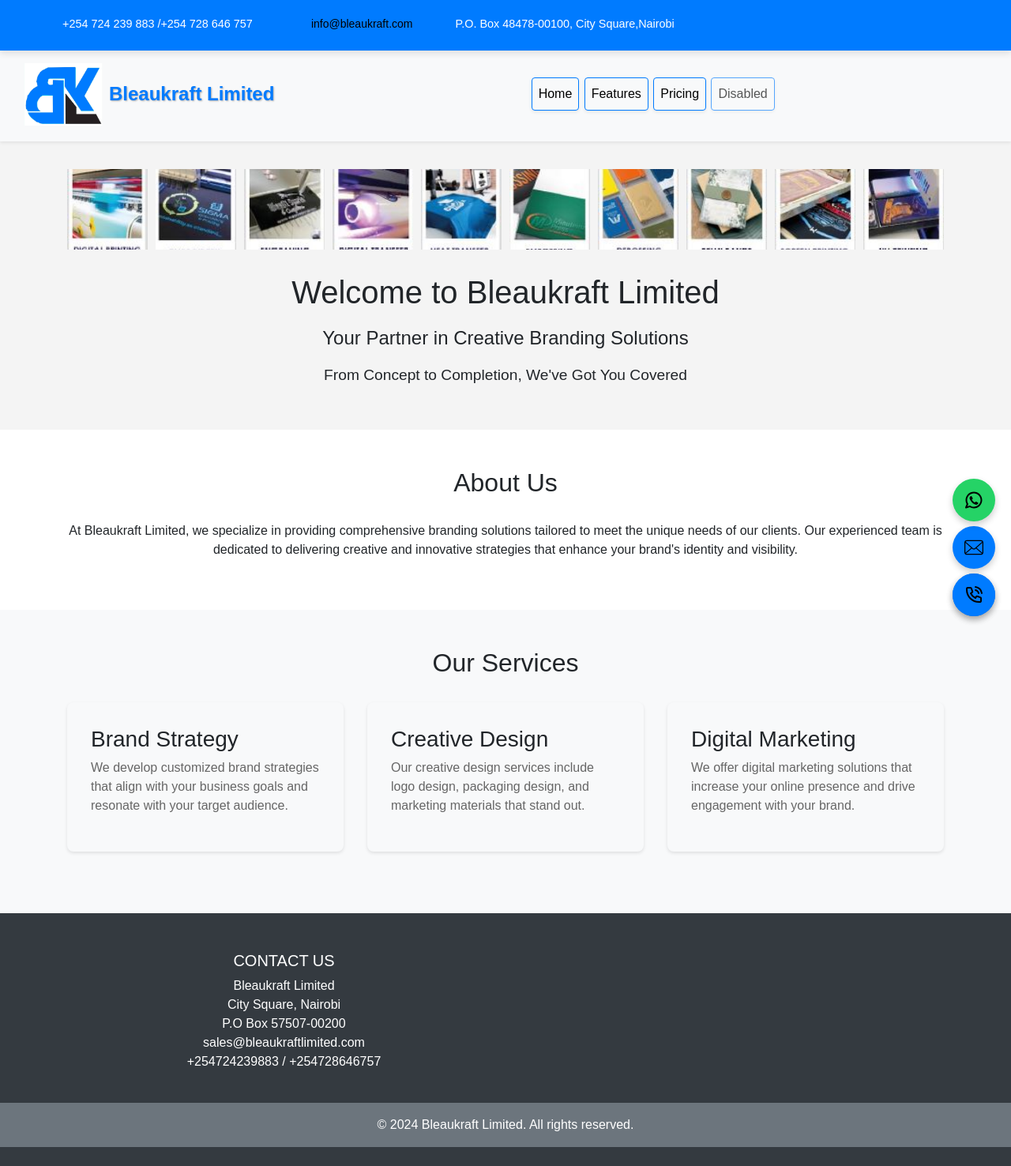
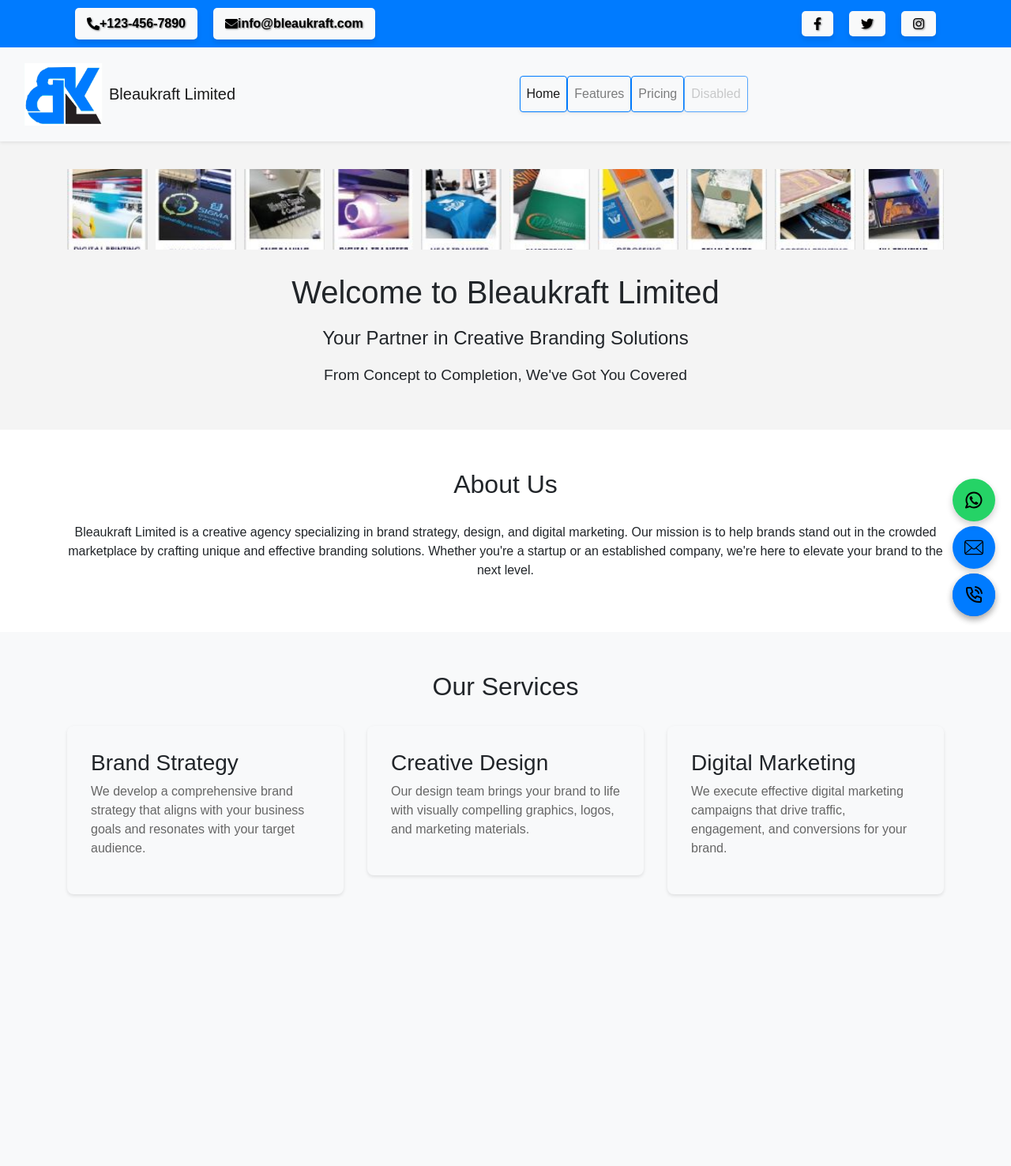
Before and after one commit to ElvisMw/bleaukraft_limited, a Django app: page /branding/landingpage/ in a window 1280 px wide. Shown: the whole page at 79% size. After the commit the page ends 1134 px from the top, so only its background shows below. Run offline with Django 4.2, Linux system fonts and the light colour scheme; some libraries are stand-ins or nearby versions.

Commit message:
landing page update

```diff
--- a/bleaukraft/branding/templates/branding/landingpage.html
+++ b/bleaukraft/branding/templates/branding/landingpage.html
@@ -1,13 +1,14 @@
 {% load static %}
 <!DOCTYPE html>
 <html lang="en">
+
 <head>
     <meta charset="UTF-8">
     <meta name="viewport" content="width=device-width, initial-scale=1.0">
     <title>Bleaukraft Limited - Creative Branding Solutions</title>
     <link rel="stylesheet" href="https://stackpath.bootstrapcdn.com/bootstrap/4.5.2/css/bootstrap.min.css">
     <link rel="stylesheet" href="{% static 'branding/css/style.css' %}">
-
+    <link rel="stylesheet" href="https://cdnjs.cloudflare.com/ajax/libs/font-awesome/5.15.3/css/all.min.css">
     <style>
         /* Fixed Contact Info Styles */
         .contact-info {
@@ -16,31 +17,90 @@
             width: 100%;
             background-color: #343a40;
             color: #fff;
-    z-index: 1040; /* Ensure it stays above the navbar */
+            z-index: 1040;
             padding: 10px 0;
+            display: flex;
+            justify-content: space-between;
+            align-items: center;
+            padding: 10px 20px;
+        }
 
+        /* Layout for Contact Details and Social Links */
+        .contact-info .container {
+            display: flex;
+            justify-content: space-between;
+            align-items: center;
+            width: 100%;
+        }
+
+        .contact-info .contact-details,
+        .contact-info .social-links {
+            display: flex;
+            align-items: center;
+            justify-content: center;
+        }
+
+        /* Button Styles */
+        .contact-info .contact-details span,
+        .contact-info .social-links a {
+            display: flex;
+            align-items: center;
+            color: #000;
+            font-size: 1rem;
+            font-weight: bold;
+            text-shadow: 1px 1px 2px rgba(0, 0, 0, 0.5);
+            padding: 8px 15px;
+            background-color: #f8f9fa;
+            border-radius: 5px;
+            margin: 0 10px;
+            transition: background-color 0.3s, color 0.3s;
+            box-shadow: 0 4px 6px rgba(0, 0, 0, 0.1);
+        }
+
+        .contact-info .contact-details span:hover,
+        .contact-info .social-links a:hover {
+            background-color: #007bff;
+            color: #fff;
+        }
+
+        /* Adjust spacing for mobile screens */
+        @media (max-width: 768px) {
+            .contact-info .container {
+                flex-direction: column;
+                text-align: center;
+            }
+
+            .contact-info .contact-details,
+            .contact-info .social-links {
+                flex-direction: column;
+                margin-bottom: 10px;
+            }
+
+            .contact-info .contact-details span,
+            .contact-info .social-links a {
+                margin: 10px 0;
+            }
         }
 
         /* Fixed Navbar Styles */
         .navbar {
             position: fixed;
-    top: 60px; /* Adjust based on the height of the contact-info bar */
+            top: 60px;
             width: 100%;
-    z-index: 1030; /* Ensure it stays below the contact-info bar */
-    background-color: #f8f9fa; /* Match with your design */
-    box-shadow: 0 4px 8px rgba(0, 0, 0, 0.1); /* Optional for a shadow effect */
+            z-index: 1030;
+            background-color: #f8f9fa;
+            box-shadow: 0 4px 8px rgba(0, 0, 0, 0.1);
         }
 
-/* Ensure Navbar is responsive */
         @media (max-width: 768px) {
             .navbar {
-        top: 100px; /* Ensure it doesn't overlap with contact-info on smaller screens */
+                top: 100px;
             }
         }
 
-        /* Landing page custom styles */
+        /* Hero Section Styles */
         .hero-section {
-            margin-top: 120px; /* Adjust this value based on the combined height of the contact-info and navbar */
+            margin-top: 120px;
         }
 
         .hero-collage {
@@ -134,157 +194,6 @@
             box-shadow: 0 4px 8px rgba(0, 0, 0, 0.15);
         }
 
-        /* Professional Contact Info Styles */
-        .contact-info {
-            background-color: #343a40;
-            padding: 20px 0;
-            margin-right: 15px;
-            color: #fff;
-            border-bottom: 2px solid #007bff; /* Adds a subtle border for a more defined look */
-            box-shadow: 0 4px 8px rgba(0, 0, 0, 0.1); /* Adds shadow for depth */
-        }
-
-        .contact-info .container {
-            display: flex;
-            justify-content: space-between;
-            align-items: center;
-            flex-wrap: wrap;
-            max-width: 1200px; /* Limits the width to keep content aligned */
-            margin: 0 auto;
-        }
-
-        .contact-info .contact-details,
-        .contact-info .social-links {
-            display: flex;
-            align-items: center;
-        }
-
-        .contact-info .contact-details span,
-        .contact-info .social-links a {
-            display: flex;
-            align-items: center;
-            margin-right: 20px;
-            color: #fff;
-            font-size: 0.9rem; /* Slightly smaller font for a cleaner look */
-        }
-
-        .contact-info .contact-details .icon,
-        .contact-info .social-links .icon {
-            margin-right: 8px;
-            font-size: 1.2rem; /* Slightly larger icon for visibility */
-        }
-
-        .contact-info .social-links a {
-            margin-left: 0;
-        }
-
-        .contact-info .contact-details a,
-        .contact-info .social-links a {
-            text-decoration: none;
-            transition: color 0.3s ease-in-out;
-        }
-
-        .contact-info .contact-details a:hover,
-        .contact-info .social-links a:hover {
-            color: #e0e0e0; /* Lighter color on hover */
-        }
-
-        /* Responsive Design */
-        @media (max-width: 768px) {
-            .contact-info .container {
-                flex-direction: column;
-                text-align: center;
-            }
-
-            .contact-info .contact-details,
-            .contact-info .social-links {
-                margin-bottom: 10px;
-                justify-content: center;
-            }
-        }
-
-        .contact-details,
-        .social-links {
-            display: flex;
-            align-items: center;
-        }
-
-        .contact-details span,
-        .social-links a {
-            display: flex;
-            align-items: center;
-            margin-right: 100px;
-            color: #fff;
-        }
-
-        .contact-details .icon,
-        .social-links .icon {
-            margin-right: 5px;
-            font-size: 1.2rem;
-        }
-
-        .contact-info .container .contact-details .icon {
-            width: 16px;
-            height: 16px;
-        }
-
-        @media (max-width: 768px) {
-            .contact-info .container {
-                flex-direction: column;
-                text-align: center;
-            }
-
-            .contact-details,
-            .social-links {
-                margin-bottom: 10px;
-                justify-content: center;
-            }
-        }
-
-        .navbar-logo {
-            background-color: white;
-            padding: 5px;
-            border-radius: 5px;
-        }
-
-        .navbar-logo .navbar-brand img {
-            display: block;
-        }
-
-        .navbar-nav .nav-link {
-            color: black !important;
-            padding: 0.5rem 1rem;
-            margin: 0 0.2rem;
-            transition: color 0.3s, background-color 0.3s;
-        }
-
-        .navbar-nav .nav-link:hover {
-            color: #ffffff;
-            background-color: #007bff; /* Bootstrap primary color */
-            text-decoration: none;
-            box-shadow: 0 4px 8px rgba(0, 0, 0, 0.2);
-        }
-
-        .navbar-nav .nav-link.disabled {
-            color: #6c757d;
-        }
-
-        .contact-info .contact-link {
-            text-decoration: none;
-            transition: color 0.3s;
-        }
-
-        .contact-info .contact-link:hover {
-            color: #e0e0e0; /* Light gray for hover effect */
-        }
-
-        .company-name {
-            font-size: 1.5rem;
-            font-weight: bold;
-            color: #007bff;
-            text-shadow: 1px 1px 2px rgba(0, 0, 0, 0.3);
-        }
-
         /* Sticky Contact Button Styles */
         .sticky-contact-button {
             position: fixed;
@@ -301,6 +210,7 @@
             align-items: center;
             justify-content: center;
             transition: background-color 0.3s, transform 0.3s;
+            z-index: 1000;
         }
 
         .sticky-contact-button:hover {
@@ -312,110 +222,47 @@
             color: white;
             text-decoration: none;
         }
-        .sticky-contact-button img {
-            width: 24px; /* Adjust icon size */
-            height: 24px; /* Adjust icon size */
-        }
-        .sticky-contact-button {
-            position: fixed;
-            bottom: 20px;
-            right: 20px;
-            background-color: #007bff;
-            color: white;
-            border: none;
-            border-radius: 50%;
-            padding: 15px;
-            box-shadow: 0 4px 8px rgba(0, 0, 0, 0.2);
-            font-size: 1.2rem;
-            display: flex;
-            align-items: center;
-            justify-content: center;
-            transition: background-color 0.3s, transform 0.3s;
-            z-index: 1000; /* Ensure buttons are on top of other content */
-        }
-
-        .sticky-contact-button:hover {
-            background-color: #0056b3;
-            transform: scale(1.1);
-        }
 
         .sticky-contact-button img {
-            width: 24px; /* Adjust icon size */
-            height: 24px; /* Adjust icon size */
+            width: 24px;
+            height: 24px;
         }
 
         .email-button {
-            bottom: 80px; /* Adjust position for stacking */
-            background-color: #007bff; /* Bootstrap primary color */
+            bottom: 80px;
+            background-color: #007bff;
         }
 
         .whatsapp-button {
-            bottom: 140px; /* Adjust position for stacking */
-            background-color: #25D366; /* WhatsApp color */
+            bottom: 140px;
+            background-color: #25D366;
         }
 
         .email-button:hover {
-            background-color: #0056b3; /* Darker color for email button */
+            background-color: #0056b3;
         }
 
         .whatsapp-button:hover {
-            background-color: #128C7E; /* Darker color for WhatsApp button */
+            background-color: #128C7E;
         }
-        /* Remove CSS rules related to social links */
-.contact-info .social-links {
-    display: none; /* Hide social links if any related rules remain */
-}
-
-/* Clean up related styles */
-.contact-info .social-links a {
-    display: none; /* Ensure social links are not displayed */
-}
-.contact-info {
-    color: white; /* Set text color to white */
-}
-
-.contact-info .contact-link,
-.contact-info .icon i {
-    color: black; /* Ensure all icons and links are white */
-}
-
-.contact-info .contact-details {
-    display: flex;
-    align-items: center;
-    justify-content: flex-start;
-    color: black
-}
-
-.contact-info .contact-details span,
-.contact-info .contact-details a {
-    margin-right: 30px; /* Adjust this value to increase space */
-}
-
-.contact-info .contact-details .phone {
-    margin-right: 50px; /* Specific spacing after the phone number */
-}
-
-
-
     </style>
 </head>
+
 <body>
-   <!-- Contacts Navbar -->
-<header class="contact-info bg-primary">
+    <!-- Contact Info Section -->
+    <div class="contact-info bg-primary text-light">
         <div class="container">
             <div class="contact-details">
-            <span class="icon"><i class="fas fa-phone"></i></span>
-            <span class="contact-link phone">+254 724 239 883 /+254 728 646 757</span>
-            <span class="icon"><i class="fas fa-envelope"></i></span>
-            <a href="mailto:info@bleaukraft.com" class="contact-link email">info@bleaukraft.com</a>
-            <span class="icon"><i class="fas fa-map-marker-alt"></i></span>
-            <span class="contact-link address">P.O. Box 48478-00100, City Square,Nairobi</span>
+                <span><i class="fas fa-phone-alt"></i> +123-456-7890</span>
+                <span><i class="fas fa-envelope"></i> info@bleaukraft.com</span>
             </div>
             <div class="social-links">
-            <!-- Social links can be added here -->
+                <a href="#"><i class="fab fa-facebook-f"></i></a>
+                <a href="#"><i class="fab fa-twitter"></i></a>
+                <a href="#"><i class="fab fa-instagram"></i></a>
             </div>
         </div>
-</header>
+    </div>
 
     <!-- Navbar -->
     <nav class="navbar navbar-expand-lg navbar-light bg-light shadow-sm">
@@ -498,64 +345,54 @@
     </header>
 
     <!-- About Section -->
-    <section class="about-section py-5">
+    <section class="about-section">
         <div class="container">
             <h2>About Us</h2>
             <p>
-                At Bleaukraft Limited, we specialize in providing comprehensive branding solutions tailored to meet the unique needs of our clients.
-                Our experienced team is dedicated to delivering creative and innovative strategies that enhance your brand's identity and visibility.
+                Bleaukraft Limited is a creative agency specializing in brand strategy, design, and digital marketing.
+                Our mission is to help brands stand out in the crowded marketplace by crafting unique and effective
+                branding solutions. Whether you're a startup or an established company, we're here to elevate your brand
+                to the next level.
             </p>
         </div>
     </section>
 
     <!-- Services Section -->
-    <section class="services-section py-5 bg-light">
+    <section class="services-section">
         <div class="container">
             <h2>Our Services</h2>
             <div class="row">
                 <div class="col-md-4">
                     <div class="service-box">
                         <h3>Brand Strategy</h3>
-                        <p>We develop customized brand strategies that align with your business goals and resonate with your target audience.</p>
+                        <p>
+                            We develop a comprehensive brand strategy that aligns with your business goals and resonates
+                            with your target audience.
+                        </p>
                     </div>
                 </div>
                 <div class="col-md-4">
                     <div class="service-box">
                         <h3>Creative Design</h3>
-                        <p>Our creative design services include logo design, packaging design, and marketing materials that stand out.</p>
+                        <p>
+                            Our design team brings your brand to life with visually compelling graphics, logos, and
+                            marketing materials.
+                        </p>
                     </div>
                 </div>
                 <div class="col-md-4">
                     <div class="service-box">
                         <h3>Digital Marketing</h3>
-                        <p>We offer digital marketing solutions that increase your online presence and drive engagement with your brand.</p>
+                        <p>
+                            We execute effective digital marketing campaigns that drive traffic, engagement, and
+                            conversions for your brand.
+                        </p>
                     </div>
                 </div>
             </div>
         </div>
     </section>
 
-    <!-- Footer Section -->
-    <footer class="text-center text-lg-start bg-dark text-white py-4">
-        <div class="container p-4">
-            <div class="row">
-                <div class="col-lg-6 col-md-12 mb-4 mb-md-0">
-                    <h5 class="text-uppercase">Contact Us</h5>
-                    <p>
-                        Bleaukraft Limited <br>
-                        City Square, Nairobi <br>
-                        P.O Box 57507-00200 <br>
-                        <a href="mailto:sales@bleaukraftlimited.com" class="text-white">sales@bleaukraftlimited.com</a> <br>
-                        <a href="tel:+254724239883" class="text-white">+254724239883</a> /
-                        <a href="tel:+254728646757" class="text-white">+254728646757</a>
-                    </p>
-                </div>
-            </div>
-        </div>
-        <div class="text-center p-3 bg-secondary">
-            © 2024 Bleaukraft Limited. All rights reserved.
-        </div>
-    </footer>
     <!-- Sticky Contact Button -->
     <div>
         <a href="tel:+254724239883" class="sticky-contact-button">
@@ -592,4 +429,5 @@
         <script src="https://cdn.jsdelivr.net/npm/@popperjs/core@2.9.3/dist/umd/popper.min.js"></script>
         <script src="https://stackpath.bootstrapcdn.com/bootstrap/4.5.2/js/bootstrap.min.js"></script>
 </body>
+
 </html>
```
Lines whose indentation alone changed are shown as unchanged.
